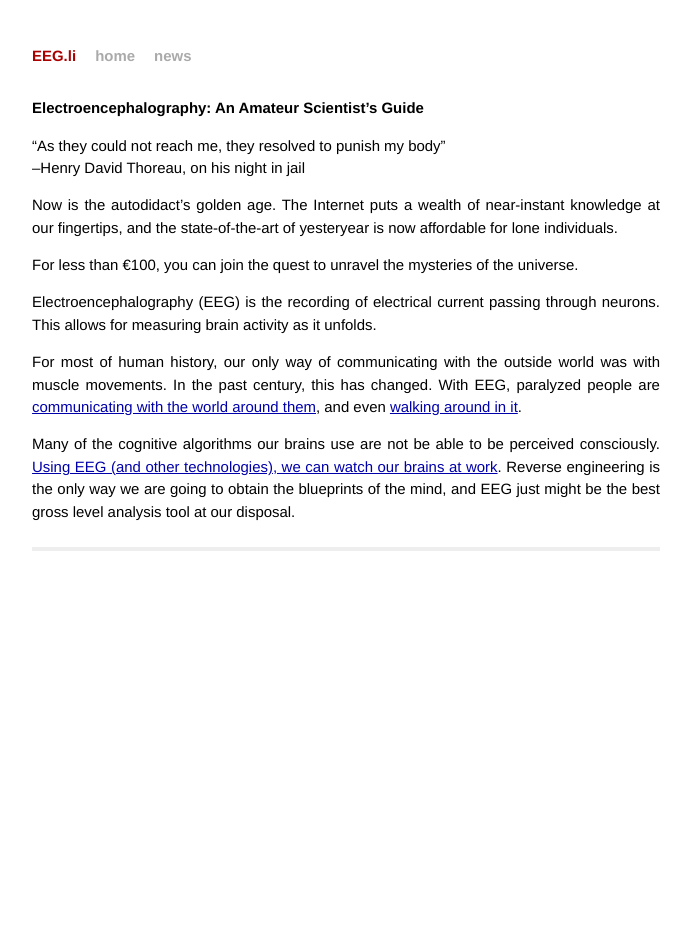
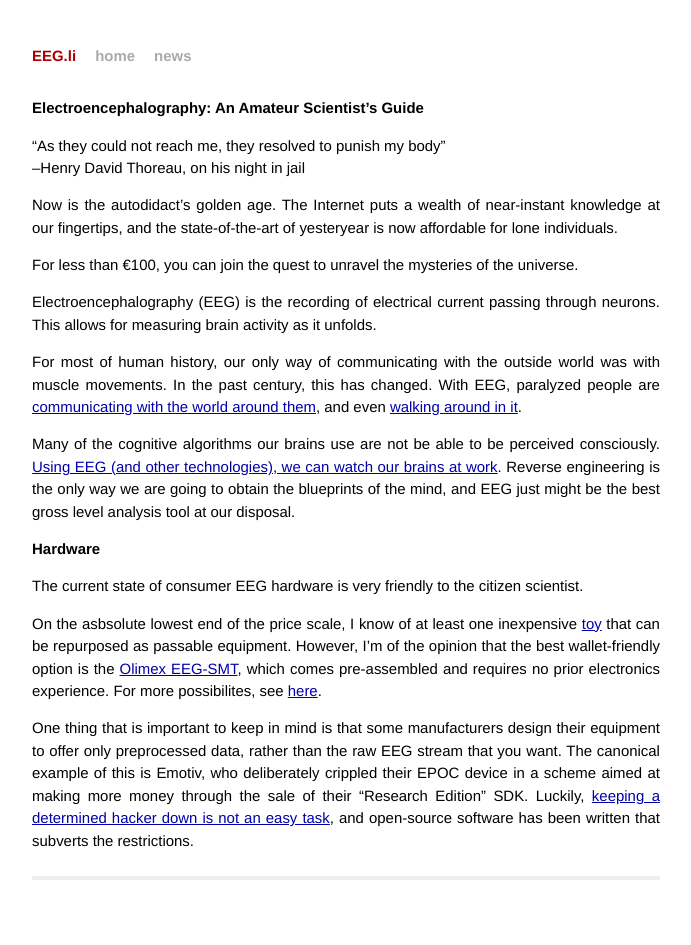
Before and after one commit to drewbug/EEG.li, a Jekyll site: the page built from index.markdown, in a window 1280 px wide. Shown: the whole page, without its empty margins (294-985 px from the left). Built offline with Jekyll 4.4.1, drawn with Linux system fonts in a browser that asks for light colours; Markdown is read by kramdown in place of the engine named in the settings.

Commit message:
Initial commit of second section of homepage

```diff
--- a/index.markdown
+++ b/index.markdown
@@ -18,3 +18,12 @@ Electroencephalography (EEG) is the recording of electrical current passing thro
 For most of human history, our only way of communicating with the outside world was with muscle movements. In the past century, this has changed. With EEG, paralyzed people are [communicating with the world around them](http://www.medscape.com/viewarticle/496019), and even [walking around in it](http://neurogadget.com/2013/03/13/mindwalker-exoskeleton-uses-eeg-cap-to-help-disabled-people-walk-again/7532).
 
 Many of the cognitive algorithms our brains use are not be able to be perceived consciously. [Using EEG (and other technologies), we can watch our brains at work](http://lesswrong.com/lw/j2p/research_on_unconscious_visual_processing/). Reverse engineering is the only way we are going to obtain the blueprints of the mind, and EEG just might be the best gross level analysis tool at our disposal.
+
+Hardware
+--------
+
+The current state of consumer EEG hardware is very friendly to the citizen scientist.
+
+On the asbsolute lowest end of the price scale, I know of at least one inexpensive [toy](http://frontiernerds.com/brain-hack) that can be repurposed as passable equipment. However, I'm of the opinion that the best wallet-friendly option is the [Olimex EEG-SMT](https://www.olimex.com/Products/EEG/OpenEEG/EEG-SMT/), which comes pre-assembled and requires no prior electronics experience. For more possibilites, see [here](http://openvibe.inria.fr/forum/viewtopic.php?t=526#p3251).
+
+One thing that is important to keep in mind is that some manufacturers design their equipment to offer only preprocessed data, rather than the raw EEG stream that you want. The canonical example of this is Emotiv, who deliberately crippled their EPOC device in a scheme aimed at making more money through the sale of their "Research Edition" SDK. Luckily, [keeping a determined hacker down is not an easy task](http://daeken.com/2010-09-13_Emokit__Hacking_the_Emotiv_EPOC_Brain-Computer_Interface.html), and open-source software has been written that subverts the restrictions.
```
